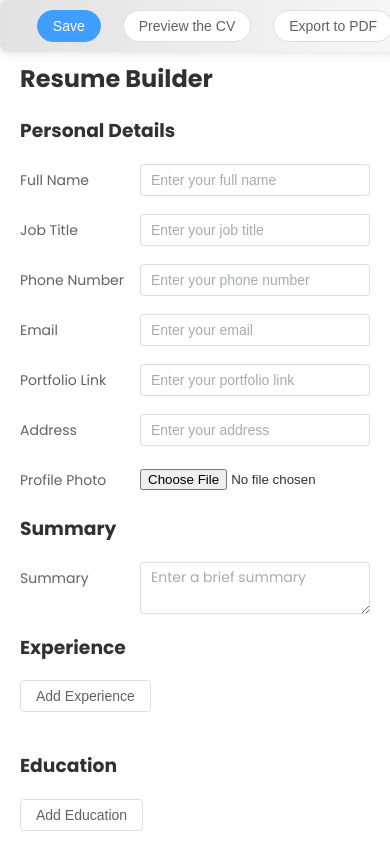
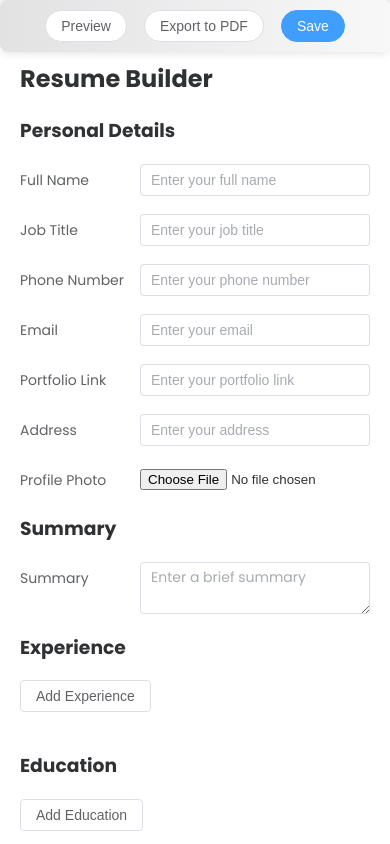
Before and after one commit to MeezaanD/resume-builder, a Vue app: page / in a window 390 px wide. Shown: the top 844 px of the page. Built offline with nearby package versions, Linux system fonts and the light colour scheme.

Commit message:
fix: responsive issue for buttons section

```diff
--- a/src/components/ResumeForm.vue
+++ b/src/components/ResumeForm.vue
@@ -13,9 +13,9 @@
 
 		<!-- Fixed Save and Export Buttons -->
 		<div class="fixed-buttons">
+			<el-button @click="dialogVisible = true" round>Preview</el-button>
+			<el-button @click="exportToPDF" round>Export to PDF</el-button>
 			<el-button type="primary" @click="saveResume" round>Save</el-button>
-			<el-button @click="dialogVisible = true" round>Preview the CV</el-button>
-			<el-button @click="exportToPDF" round>Export to PDF</el-button>
 		</div>
 
 		<!-- Resume Preview Dialog -->
@@ -121,7 +121,7 @@ export default defineComponent({
 	/* Full width on smaller screens */
 	margin: auto;
 	/* Center the form horizontally */
-	padding: 20px;
+	padding: 25px 0;
 }
 
 .box-card {
@@ -132,16 +132,19 @@ export default defineComponent({
 
 .fixed-buttons {
 	display: flex;
-	gap: 10px;
+	gap: 5px;
 	position: fixed;
 	top: 10px;
 	left: 50%;
 	transform: translateX(-50%);
-	padding: 10px 20px;
+	padding: 10px 0;
+	max-width: 400px;
+	width: 100%;
 	background: linear-gradient(90deg, #e2e2e2, #f8f8f8);
 	border-radius: 8px;
 	box-shadow: 0 2px 8px rgba(0, 0, 0, 0.1);
 	z-index: 1000;
+	justify-content: center;
 	align-items: center;
 	flex-wrap: wrap;
 	/* Allow buttons to wrap on smaller screens */
```
